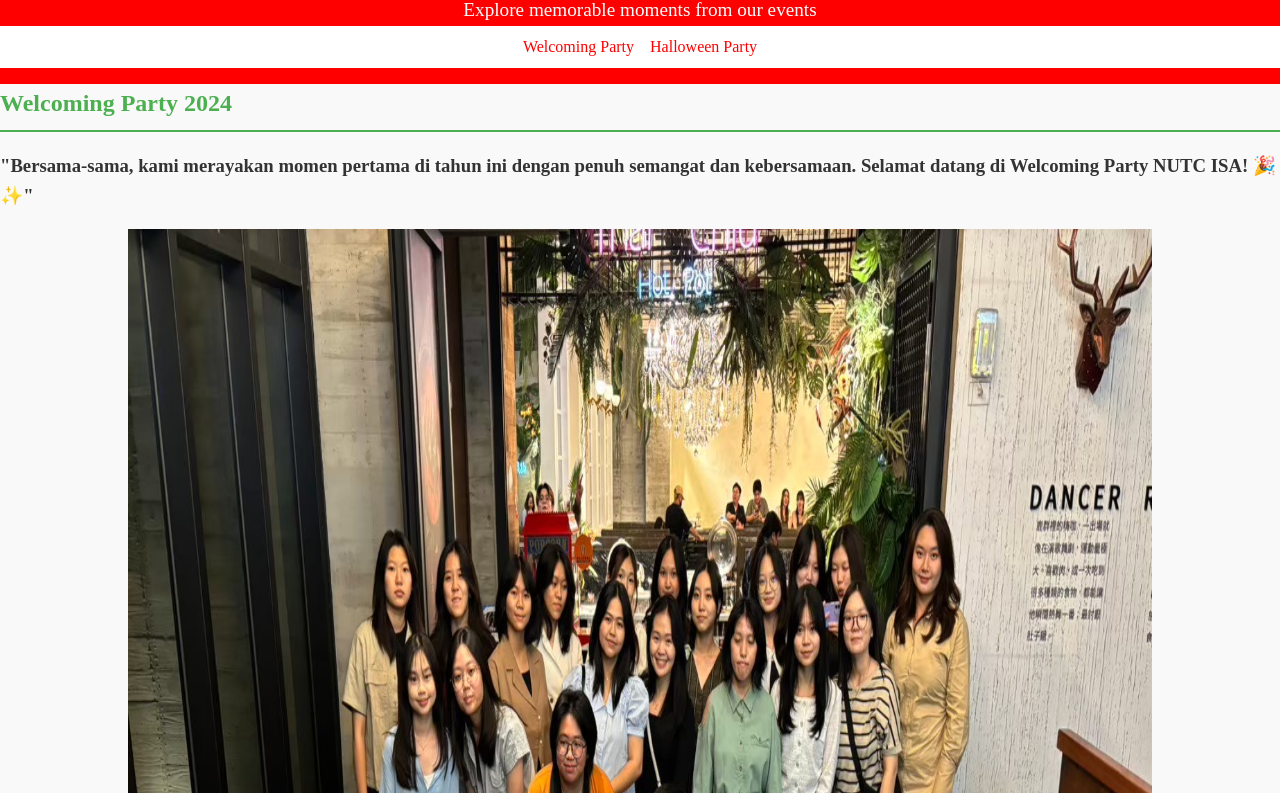
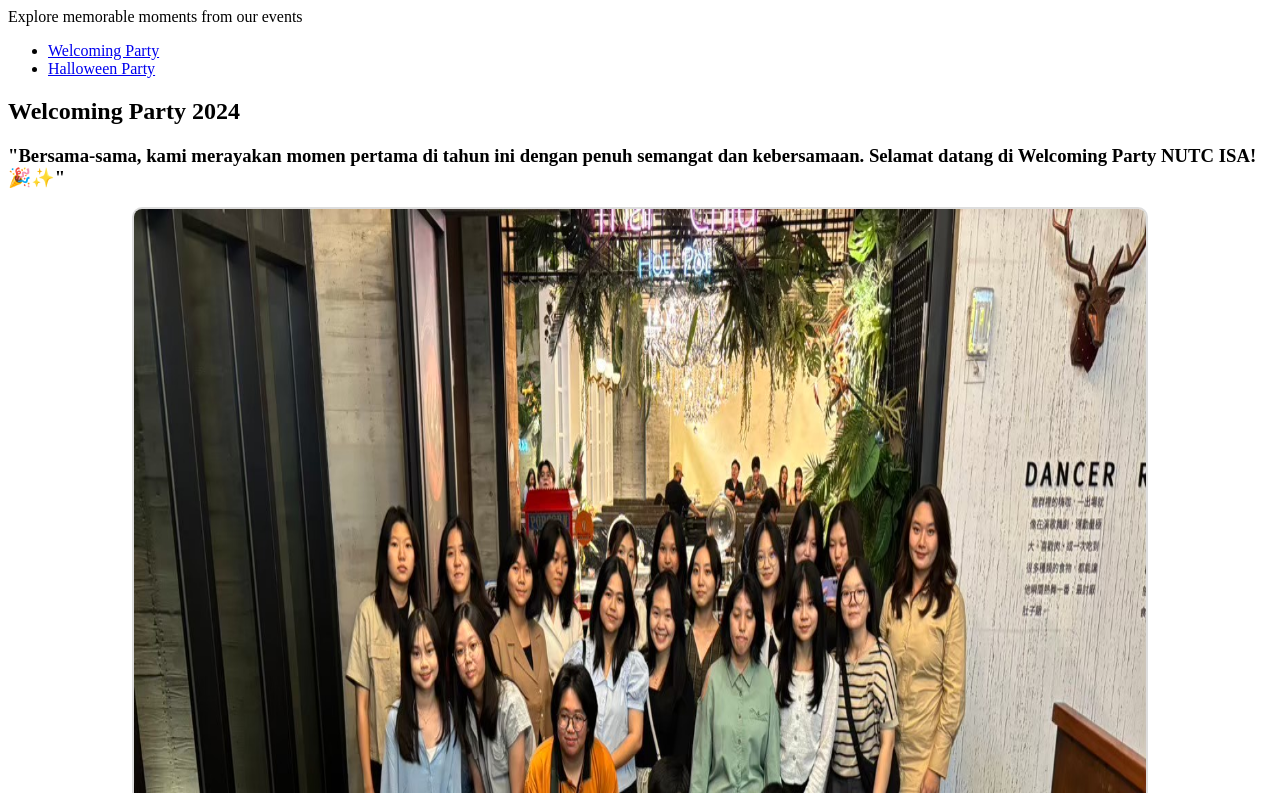
Before and after one commit to rsabrinnia04/NUTCISAGalery, a plain HTML site: page index.html in a window 1280 px wide. Shown: the part 72-865 px from the top of the page. Drawn offline with Linux system fonts and the light colour scheme.

Commit message:
style.css

```diff
--- a/style.css
+++ b/style.css
@@ -1,110 +1,24 @@
-/* Reset dasar */
-body, h1, h2, p, ul, li {
-    margin: 0;
-    padding: 0;
-    box-sizing: border-box;
-}
-
-body {
-    font-family: Quicksand, caveat;
-    line-height: 1.6;
-    color: #333;
-    background-color: #f9f9f9;
-}
-
-/* Header */
-header {
-    background-color: #FF0000;
-    color: white;
-    text-align: center;
-    padding: 1rem 0;
-
-}
-
-header h1 {
-    font-size: 2rem;
-}
-
-header p {
-    font-size: 1.2rem;
-}
-
-/* Navigation */
-nav {
-    background-color: #FFFFFF;
-    text-align: center;
-    padding: 0.5rem 0;
-}
-
-nav ul {
-    list-style: none;
-    display: flex;
-    justify-content: center;
-    gap: 1rem;
-}
-
-nav a {
-    color: red;
-    text-decoration: none;
-    font-size: 1rem;
-}
-
-nav a:hover {
-    text-decoration: underline;
-}
-
-/* Main Section */
-main {
-    padding: 2rem;
-}
-
-section {
-    margin-bottom: 2rem;
-}
-
-section h2 {
-    font-size: 1.5rem;
-    color: #4CAF50;
-    border-bottom: 2px solid #4CAF50;
-    margin-bottom: 1rem;
-    padding-bottom: 0.5rem;
-}
-
-.photo-gallery {
-    display: flex;
-    gap: 1rem;
-    overflow-x: auto;
-    padding-bottom: 1rem;
-}
-
-.photo-gallery img {
-    width: 300px;
-    border-radius: 5px;
-    box-shadow: 0 4px 6px rgba(0, 0, 0, 0.1);
-}
-
-.photo-gallery img:hover {
-    transform: scale(1.05);
-    transition: transform 0.3s;
-}
 .carousel {
     display: flex;
     align-items: center;
     position: relative;
     overflow: hidden;
-    width: 80%; /* Sesuaikan lebar slider */
+    width: 80%;
     margin: 0 auto;
+    border: 2px solid #ddd;
+    border-radius: 10px;
 }
 
 .carousel-images {
     display: flex;
     transition: transform 0.5s ease-in-out;
+    width: 100%;
 }
 
 .carousel-images img {
     width: 100%;
+    max-width: 100%;
     height: auto;
-    max-width: 100%;
 }
 
 button {
@@ -117,6 +31,7 @@ button {
     top: 50%;
     transform: translateY(-50%);
     padding: 10px;
+    z-index: 10;
 }
 
 button.prev {
@@ -127,12 +42,6 @@ button.next {
     right: 10px;
 }
 
-
-/* Footer */
-footer {
-    text-align: center;
-    background-color: #333;
-    color: white;
-    padding: 1rem 0;
-    font-size: 0.9rem;
+button:hover {
+    background-color: rgba(0, 0, 0, 0.8);
 }
```
